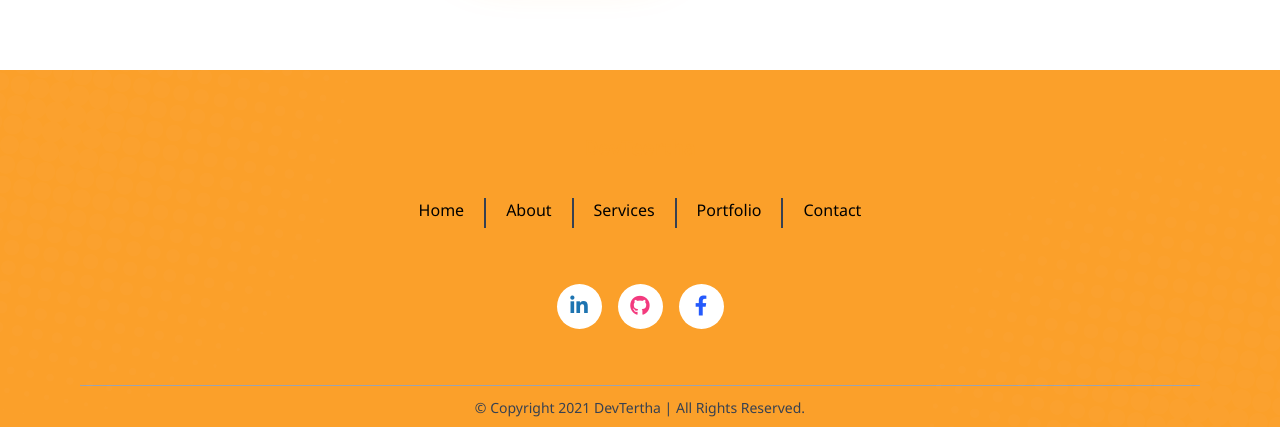
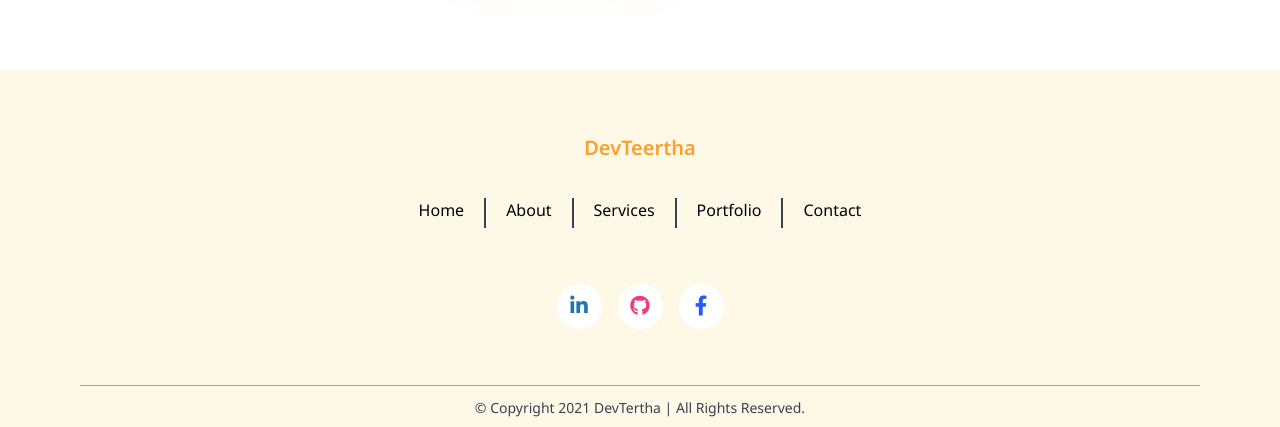
Before and after one commit to DevTeertha/devteertha, a Next.js app: page /projects/1 in a window 1280 px wide. Shown: the part 1337-1764 px from the top of the page. Built offline with nearby package versions, Linux system fonts and the light colour scheme.

Commit message:
some change

```diff
--- a/components/Footer/Footer.tsx
+++ b/components/Footer/Footer.tsx
@@ -3,7 +3,7 @@ import React from "react";
 import basicInfo from "../../FakeDB/basicInfo.json";
 const Footer = () => {
   return (
-    <div>
+    <div className="bg_primaryLightBgColor">
       <div className="footer_container pt-16">
         <div className="md:container mx-auto">
           <div className="text-center">
--- a/pages/_app.tsx
+++ b/pages/_app.tsx
@@ -4,6 +4,7 @@ import "aos/dist/aos.css";
 import type { AppProps } from "next/app";
 import { useEffect } from "react";
 import "react-responsive-carousel/lib/styles/carousel.min.css";
+import ScrollToTop from "react-scroll-to-top";
 import "../styles/globals.scss";
 
 function MyApp({ Component, pageProps }: AppProps): JSX.Element {
@@ -16,7 +17,12 @@ function MyApp({ Component, pageProps }: AppProps): JSX.Element {
       mirror: true,
     });
   }, []);
-  return <Component {...pageProps} />;
+  return (
+    <>
+      <ScrollToTop smooth color="#fff" />
+      <Component {...pageProps} />
+    </>
+  );
 }
 
 export default MyApp;
--- a/pages/index.tsx
+++ b/pages/index.tsx
@@ -1,6 +1,5 @@
 import type { NextPage } from "next";
 import Head from "next/head";
-import ScrollToTop from "react-scroll-to-top";
 import Footer from "../components/Footer/Footer";
 import Contact from "../components/Home/Contact/Contact";
 import Header from "../components/Home/Header";
@@ -16,19 +15,7 @@ const Home: NextPage = () => {
         <title>Dev Teertha</title>
       </Head>
       <main>
-        <ScrollToTop smooth color="#fff">
-          <i className="fa-solid fa-arrow-up"></i>
-        </ScrollToTop>
-        {/* <button className="scroll_top_btn">
-          <i className="fa-solid fa-arrow-up"></i>
-        </button> */}
         <div className="bg_primaryLightBgColor">
-          {/* <Sticky
-            position="top"
-            stuckClasses="sticky"
-            unstuckClasses="unsticky"
-          >
-          </Sticky> */}
           <Navbar />
           <header>
             <Header />
@@ -45,9 +32,7 @@ const Home: NextPage = () => {
           <section id="contact_section" className="bg_white">
             <Contact />
           </section>
-          <footer>
-            <Footer />
-          </footer>
+          <Footer />
         </div>
       </main>
     </>
--- a/pages/projects/[name].tsx
+++ b/pages/projects/[name].tsx
@@ -25,9 +25,7 @@ const ProjectDetails = ({ projectDetails }: any) => {
         </Sticky>
         <ProjectDetail projectDetails={projectDetails} />
         <Contact />
-        <footer className="bg_dark_primary">
-          <Footer />
-        </footer>
+        <Footer />
       </main>
     </>
   );
```
